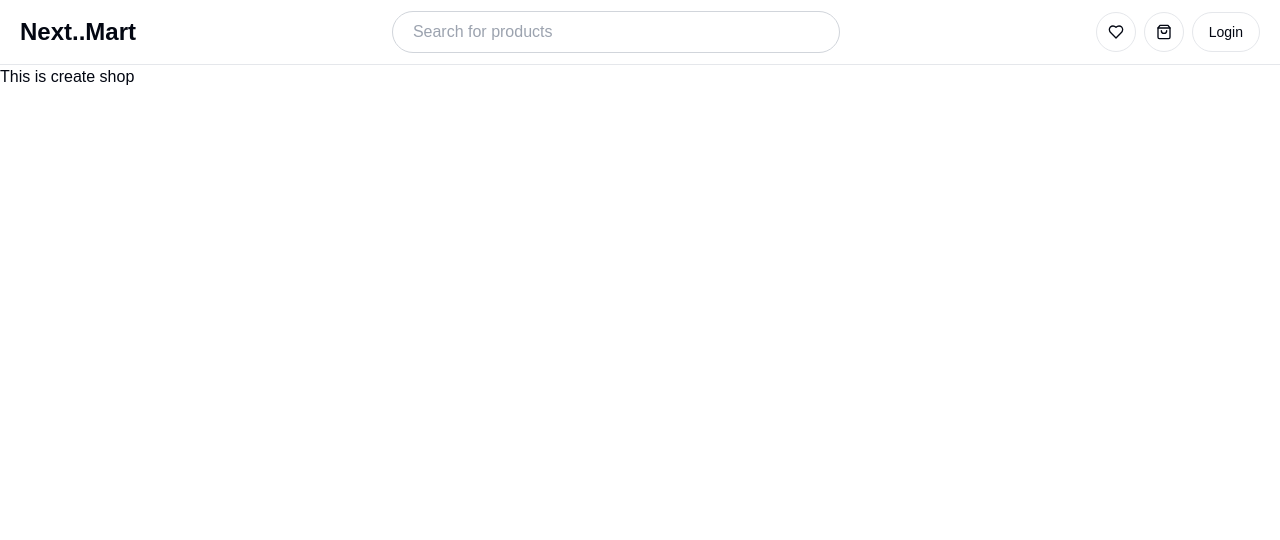
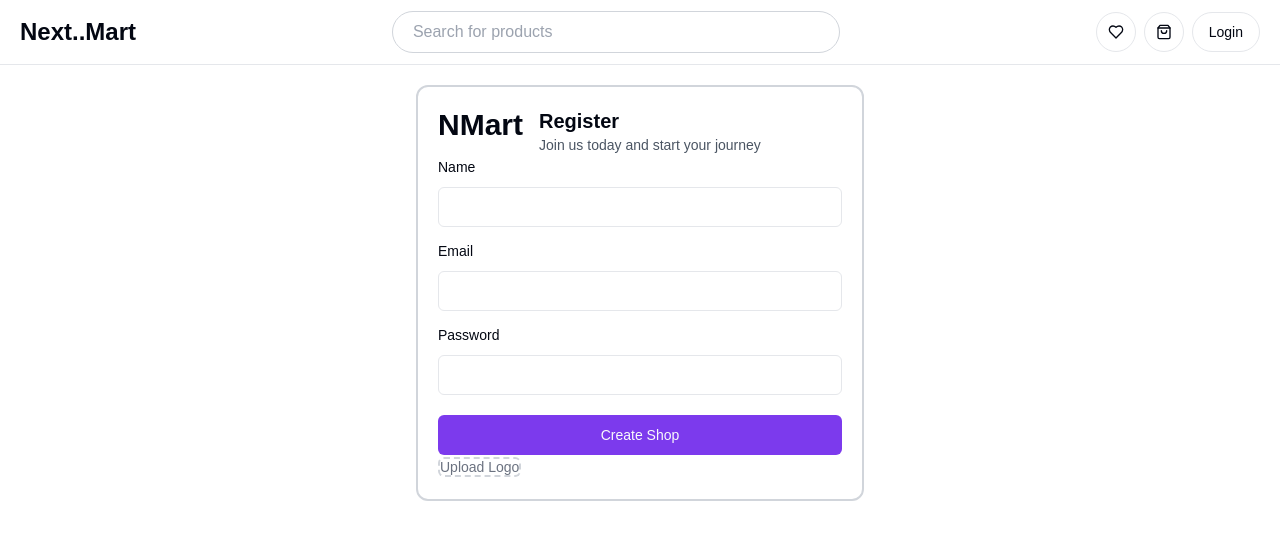
Before and after one commit to mazhars-git/next-mart-client, a Next.js app: page /create-shop in a window 1280 px wide. Shown: the top 540 px of the page. Built offline with nearby package versions, Linux system fonts and the light colour scheme; no server answers.

Commit message:
image uploader

```diff
--- a/src/app/(WithComonLayout)/create-shop/page.tsx
+++ b/src/app/(WithComonLayout)/create-shop/page.tsx
@@ -1,7 +1,9 @@
+import CreateShopForm from "@/components/modules/shop/create-shop/CreateShopForm";
+
 const CreateShop = () => {
   return (
-    <div>
-      <h1>This is create shop</h1>
+    <div className="flex justify-center mt-5">
+      <CreateShopForm />
     </div>
   );
 };
--- a/src/components/modules/shop/create-shop/CreateShopForm.tsx
+++ b/src/components/modules/shop/create-shop/CreateShopForm.tsx
@@ -0,0 +1,89 @@
+"use client";
+import { Button } from "@/components/ui/button";
+import MNImageUploader from "@/components/ui/core/NMImageUploader";
+import {
+  Form,
+  FormControl,
+  FormField,
+  FormItem,
+  FormLabel,
+  FormMessage,
+} from "@/components/ui/form";
+import { Input } from "@/components/ui/input";
+import Link from "next/link";
+import React from "react";
+import { FieldValues, SubmitHandler, useForm } from "react-hook-form";
+
+const CreateShopForm = () => {
+  const form = useForm({});
+
+  const onSubmit: SubmitHandler<FieldValues> = async (data) => {
+    try {
+      console.log(data);
+    } catch (err: any) {
+      console.error(err);
+    }
+  };
+  return (
+    <div className="border-2 border-gray-300 rounded-xl flex-grow max-w-md w-full p-5">
+      <div className="flex itemx-center space-x-4">
+        <h1 className="text-3xl font-bold">NMart</h1>
+        <div>
+          <h1 className="text-xl font-semibold">Register</h1>
+          <p className="font-extralight text-sm text-gray-600">
+            Join us today and start your journey
+          </p>
+        </div>
+      </div>
+      <Form {...form}>
+        <form onSubmit={form.handleSubmit(onSubmit)}>
+          <FormField
+            control={form.control}
+            name="name"
+            render={({ field }) => (
+              <FormItem>
+                <FormLabel>Name</FormLabel>
+                <FormControl>
+                  <Input {...field} value={field.value || ""} />
+                </FormControl>
+                <FormMessage />
+              </FormItem>
+            )}
+          />
+          <FormField
+            control={form.control}
+            name="email"
+            render={({ field }) => (
+              <FormItem className="mt-3">
+                <FormLabel>Email</FormLabel>
+                <FormControl>
+                  <Input type="email" {...field} value={field.value || ""} />
+                </FormControl>
+                <FormMessage />
+              </FormItem>
+            )}
+          />
+          <FormField
+            control={form.control}
+            name="password"
+            render={({ field }) => (
+              <FormItem className="mt-3">
+                <FormLabel>Password</FormLabel>
+                <FormControl>
+                  <Input type="password" {...field} value={field.value || ""} />
+                </FormControl>
+                <FormMessage />
+              </FormItem>
+            )}
+          />
+          <Button className="w-full mt-5" type="submit">
+            Create Shop
+          </Button>
+        </form>
+      </Form>
+      <MNImageUploader />
+    </div>
+  );
+};
+
+export default CreateShopForm;
--- /dev/null
+++ b/src/components/ui/core/NMImageUploader/index.tsx
@@ -0,0 +1,31 @@
+import { useState } from "react";
+import { Input } from "../../input";
+
+const MNImageUploader = () => {
+  const [imageFiles, setImageFiles] = useState<File[] | []>([]);
+
+  const handleImageChange = (event: React.ChangeEvent<HTMLInputElement>) => {
+    const file = event.target.files![0];
+    setImageFiles((prev) => [...prev, file]);
+  };
+  return (
+    <div>
+      <Input
+        onChange={handleImageChange}
+        type="file"
+        multiple
+        accept="image/*"
+        className="hidden"
+        id="image-uploader"
+      />
+      <label
+        className="w-full md:size-36 items-center justify-center border-2 border-dashed border-gray-300 rounded-md cursor-pointer text-center text-sm text-gray-500 hover:bg-"
+        htmlFor="image-uploader"
+      >
+        Upload Logo
+      </label>
+    </div>
+  );
+};
+
+export default MNImageUploader;
```
